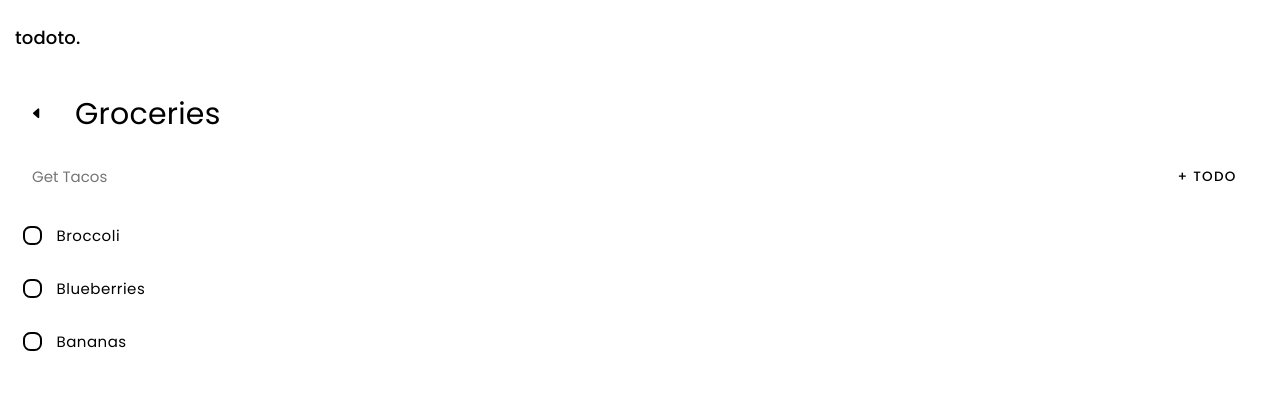
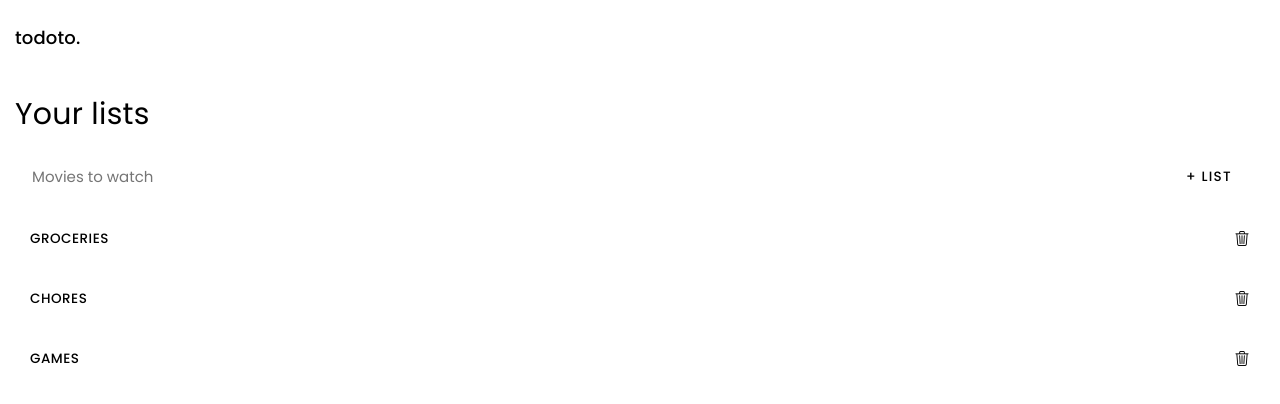
Before and after one commit to DanielcFenner/todoto, a React (Create React App) app: page / in a window 1280 px wide. Shown: the top 404 px of the page. Built offline with nearby package versions, Linux system fonts and the light colour scheme.

Commit message:
Basic functionality added

```diff
--- a/src/App.js
+++ b/src/App.js
@@ -46,21 +46,53 @@ const fakeData = {
 
 function App() {
   const [lists, setLists] = React.useState(fakeData);
-  const [scene, setScene] = React.useState("list");
+  const [scene, setScene] = React.useState("lists");
   const [currentList, setCurrentList] = React.useState("Groceries");
 
   function genId() {
-    return Math.floor(Math.random() * 99999999999999);
+    return Math.floor(Math.random() * 9999999999999);
   }
 
   function addListItem(value) {
     setLists((oldLists) => {
-      let newList = { ...lists };
-      newList.currentList.push({
+      let newLists = { ...oldLists };
+      newLists[currentList].push({
         id: genId(),
         name: value,
       });
-      return newList;
+      return newLists;
+    });
+  }
+
+  function removeListItem(id) {
+    setLists((oldLists) => {
+      let newLists = { ...oldLists };
+      for (let i = 0; i < newLists[currentList].length; i++) {
+        const listItem = newLists[currentList][i];
+        if (listItem.id === id) {
+          newLists[currentList].splice(i, 1);
+        }
+      }
+
+      return newLists;
+    });
+  }
+
+  function addList(value) {
+    setLists((oldLists) => {
+      let newLists = { ...oldLists };
+      newLists[value] = [];
+
+      return newLists;
+    });
+  }
+
+  function removeList(value) {
+    setLists((oldLists) => {
+      let newLists = { ...oldLists };
+      delete newLists[value];
+
+      return newLists;
     });
   }
 
@@ -73,6 +105,7 @@ function App() {
           currentList={currentList}
           setScene={setScene}
           addListItem={addListItem}
+          removeListItem={removeListItem}
         />
       )}
 
@@ -81,6 +114,8 @@ function App() {
           lists={lists}
           setCurrentList={setCurrentList}
           setScene={setScene}
+          addList={addList}
+          removeList={removeList}
         />
       )}
     </div>
--- a/src/components/List.css
+++ b/src/components/List.css
@@ -57,6 +57,9 @@
   width: 8rem;
   padding: 0rem 1rem;
   transition: 0.25s;
+  border-top-right-radius: 0.5rem;
+  border-bottom-right-radius: 0.5rem;
+  margin: -2px;
 }
 
 .list--formSubmit:hover {
--- a/src/components/List.js
+++ b/src/components/List.js
@@ -1,22 +1,37 @@
 import React from "react";
 import "./List.css";
 
-export default function List({ lists, currentList, setScene, addListItem }) {
+export default function List({
+  lists,
+  currentList,
+  setScene,
+  addListItem,
+  removeListItem,
+}) {
   const [formValue, setFormValue] = React.useState("");
 
   const list = lists[currentList];
   const renderList = list.map((listItem) => {
     return (
       <div key={listItem.id} className="list--item">
-        <div className="list--itemTick"></div>
+        <div
+          className="list--itemTick"
+          onClick={() => removeListItem(listItem.id)}
+        ></div>
         <p>{listItem.name}</p>
       </div>
     );
   });
 
+  function handleChange(e) {
+    const { value } = e.target;
+
+    setFormValue(value);
+  }
+
   function handleAddListItem(e) {
     e.preventDefault();
-    addListItem();
+    addListItem(formValue);
   }
 
   return (
@@ -28,12 +43,21 @@ export default function List({ lists, currentList, setScene, addListItem }) {
         <h4>{currentList}</h4>
       </div>
       <form className="list--form">
-        <input type="text" placeholder="Get Tacos"></input>
+        <input
+          type="text"
+          placeholder="Get Tacos"
+          onChange={handleChange}
+          value={formValue}
+        ></input>
         <button className="list--formSubmit" onClick={handleAddListItem}>
           + TODO
         </button>
       </form>
-      <div className="list">{renderList}</div>
+      {list.length ? (
+        <div className="list">{renderList}</div>
+      ) : (
+        `${currentList} has no items yet`
+      )}
     </main>
   );
 }
--- a/src/components/Lists.css
+++ b/src/components/Lists.css
@@ -11,24 +11,56 @@
   gap: 1rem;
 }
 
-.lists--item {
+.lists--itemContainer {
   display: flex;
   justify-content: space-between;
   align-items: center;
   background-color: var(--blue3);
-  padding: 1rem;
   border-radius: 0.5rem;
   line-height: 1;
   text-transform: uppercase;
   font-size: 0.9rem;
   font-weight: 500;
   cursor: pointer;
+  padding-left: 1rem;
 }
 
-.lists--item i {
-  font-size: 1.5rem;
+.lists--itemContainer i {
+  color: var(--blue7);
+  font-size: 1rem;
+  padding: 1rem;
+  border-top-right-radius: 0.5rem;
+  border-bottom-right-radius: 0.5rem;
 }
 
-.lists--item:hover {
+.lists--itemContainer i:hover {
+  background-color: var(--blue5);
+  color: var(--blue11);
+}
+
+.lists--itemContainer:hover {
   background-color: var(--blue4);
 }
+
+.lists--titleContainer {
+  display: flex;
+  gap: 1rem;
+}
+
+.lists--addList {
+  color: var(--blue1);
+  border: none;
+  background: linear-gradient(45deg, var(--blue9), var(--pink9));
+  background-size: 300%;
+  background-position: 80%;
+  height: 3rem;
+  border-radius: 0.5rem;
+  cursor: pointer;
+  transition: 0.25s all;
+  padding: 0rem 1rem;
+}
+
+.lists--addList:hover {
+  background-size: 125%;
+  background-position: 20%;
+}
--- a/src/components/Lists.js
+++ b/src/components/Lists.js
@@ -2,7 +2,21 @@ import { setSelectionRange } from "@testing-library/user-event/dist/utils";
 import React from "react";
 import "./Lists.css";
 
-export default function Lists({ lists, setCurrentList, setScene }) {
+export default function Lists({
+  lists,
+  setCurrentList,
+  setScene,
+  addList,
+  removeList,
+}) {
+  const [formValue, setFormValue] = React.useState("");
+
+  function handleChange(e) {
+    const { value } = e.target;
+
+    setFormValue(value);
+  }
+
   function listAndScene(list) {
     setCurrentList(list);
     setScene("list");
@@ -13,19 +27,46 @@ export default function Lists({ lists, setCurrentList, setScene }) {
     listsElement.push(
       <div
         key={list}
-        className="lists--item"
+        className="lists--itemContainer"
         onClick={() => listAndScene(list)}
       >
-        {list}
-        <i className="bi bi-arrow-right"></i>
+        <div className="lists--item">
+          <p>{list}</p>
+        </div>
+        <i className="bi bi-trash3" id={list} onClick={handleRemoveList}></i>
       </div>
     );
+  }
+
+  function handleAddList(e) {
+    e.preventDefault();
+    addList(formValue);
+  }
+
+  function handleRemoveList(e) {
+    e.stopPropagation();
+    removeList(e.target.id);
   }
 
   return (
     <main className="lists--container">
       <h4>Your lists</h4>
-      <div className="lists-containerContainer">{listsElement}</div>
+      <form className="list--form">
+        <input
+          type="text"
+          placeholder="Movies to watch"
+          onChange={handleChange}
+          value={formValue}
+        ></input>
+        <button className="list--formSubmit" onClick={handleAddList}>
+          + LIST
+        </button>
+      </form>
+      {Object.keys(lists).length ? (
+        <div className="lists-containerContainer">{listsElement} </div>
+      ) : (
+        "You don't have any lists yet, go ahead and add one"
+      )}
     </main>
   );
 }
```
